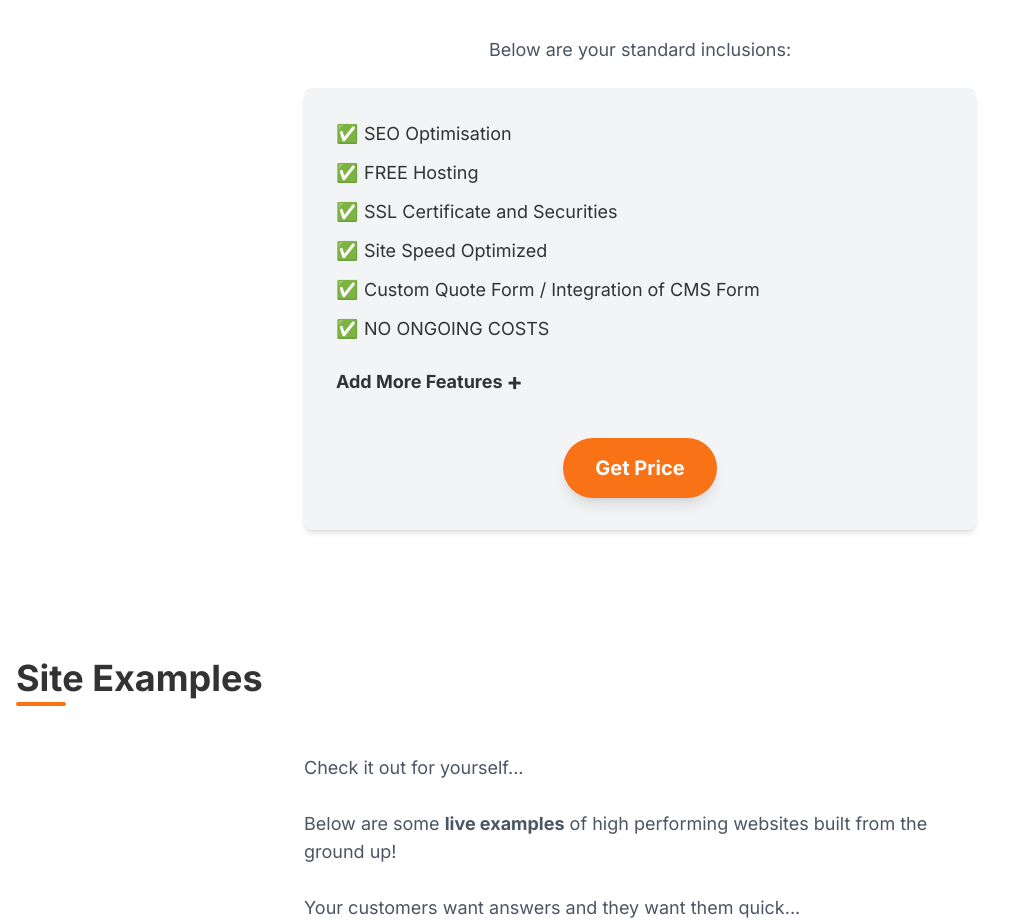
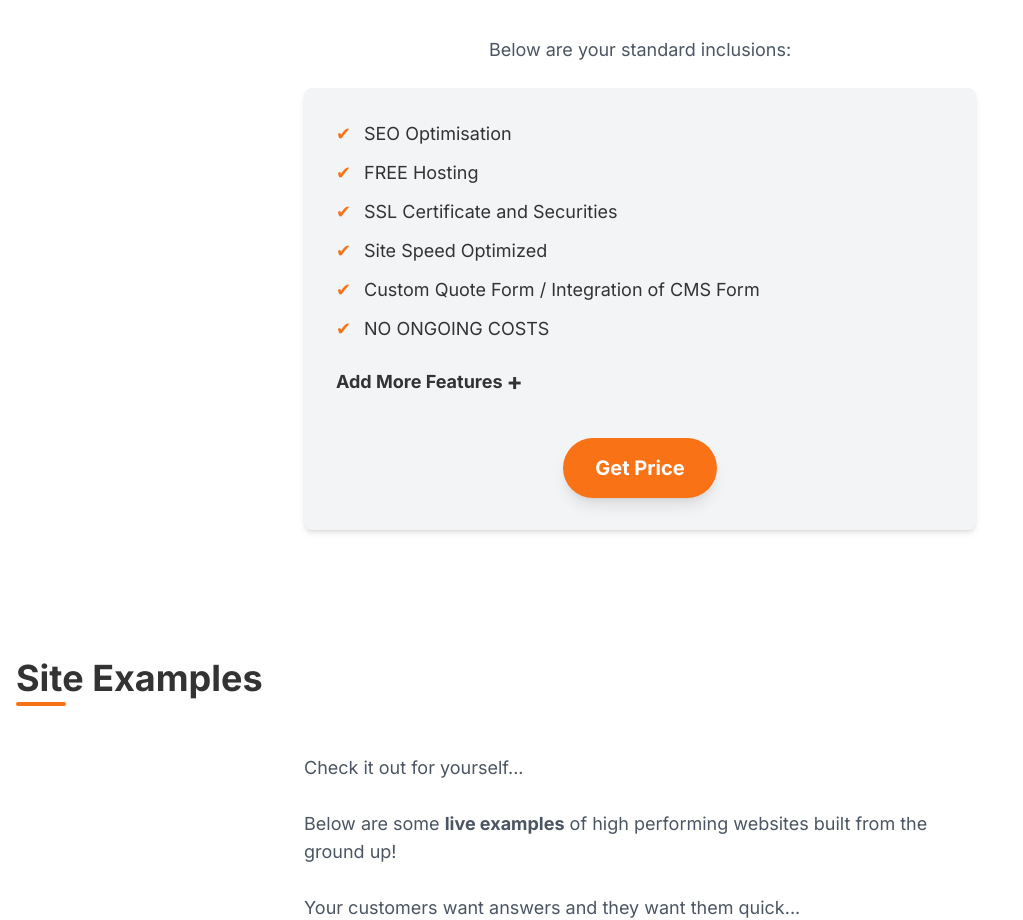
Before and after one commit to mmp03patane/sandbox3, a plain HTML site: page index.html in a window 1280 px wide. Shown: the part 880-1800 px from the top of the page, without its empty margins (0-1023 px from the left). Drawn offline with nearby package versions, Linux system fonts and the light colour scheme.

Commit message:
Update index.html

```diff
--- a/index.html
+++ b/index.html
@@ -225,10 +225,10 @@
         }
 
         .inclusions-list li::before {
-            content: '✅'; /* Checkmark emoji */
+            content: '✔'; /* Heavy Check Mark emoji */
             position: absolute;
             left: 0;
-            color: #10B981; /* Green-500 */
+            color: #f97316; /* Changed to your orange color */
         }
 
         .added-features-list li {
```
